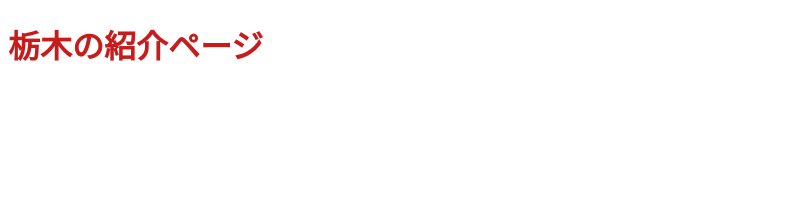
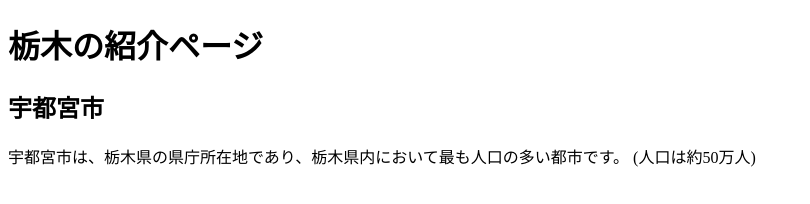
Before and after one commit to se18-1215/2025-cs1-e-class5-team7, a plain HTML site: page tochigi.html in a window 1280 px wide. Shown: the whole page, without its empty margins (0-810 px from the left). Drawn offline with Linux system fonts and the light colour scheme.

Commit message:
Update tc

```diff
--- a/css/tochigi.css
+++ b/css/tochigi.css
@@ -1,3 +1,3 @@
 h1 {
-    color: #c81b1b;
+    color: #000;
 }
--- a/tochigi.html
+++ b/tochigi.html
@@ -9,7 +9,10 @@
 
 <body>
     <h1>栃木の紹介ページ</h1>
-
+    <h2>宇都宮市</h2>
+    <p>宇都宮市は、栃木県の県庁所在地であり、栃木県内において最も人口の多い都市です。
+        (人口は約50万人)
+    </p>
 </body>
 
 </html>
```
